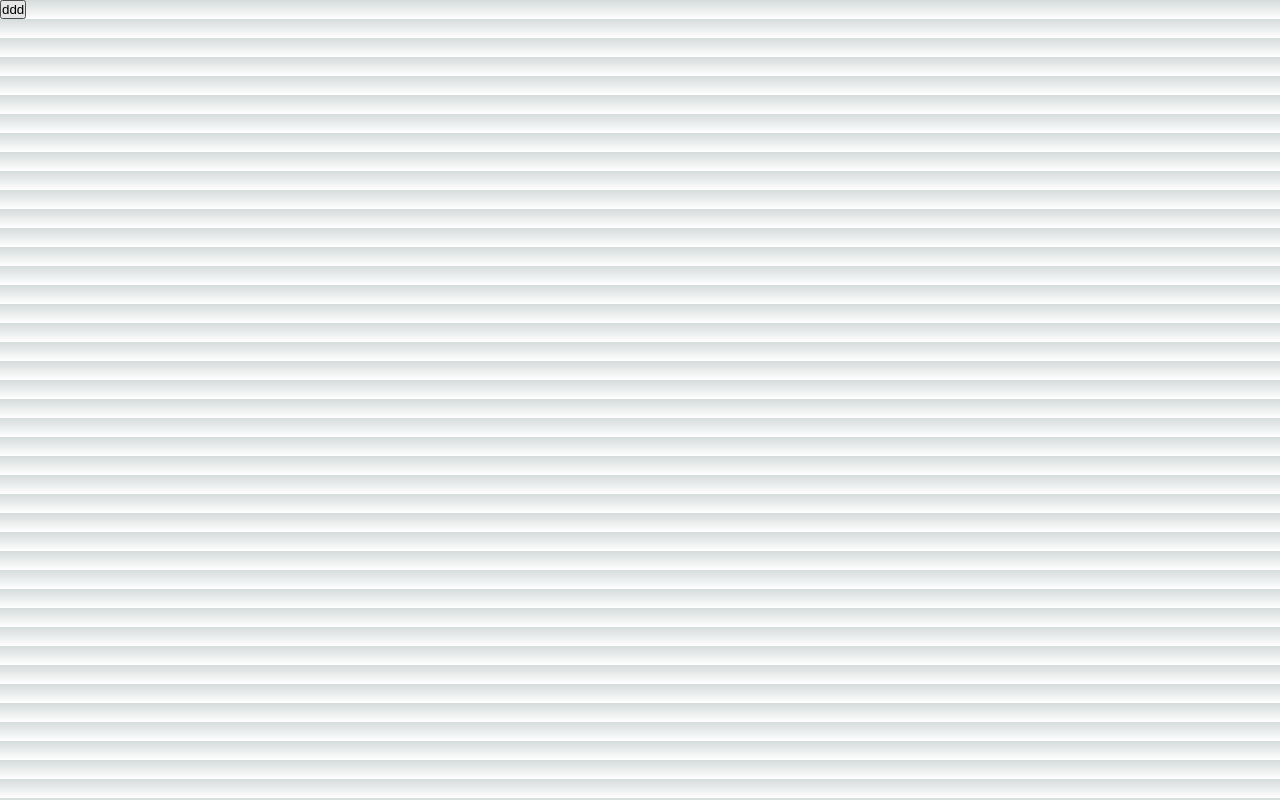
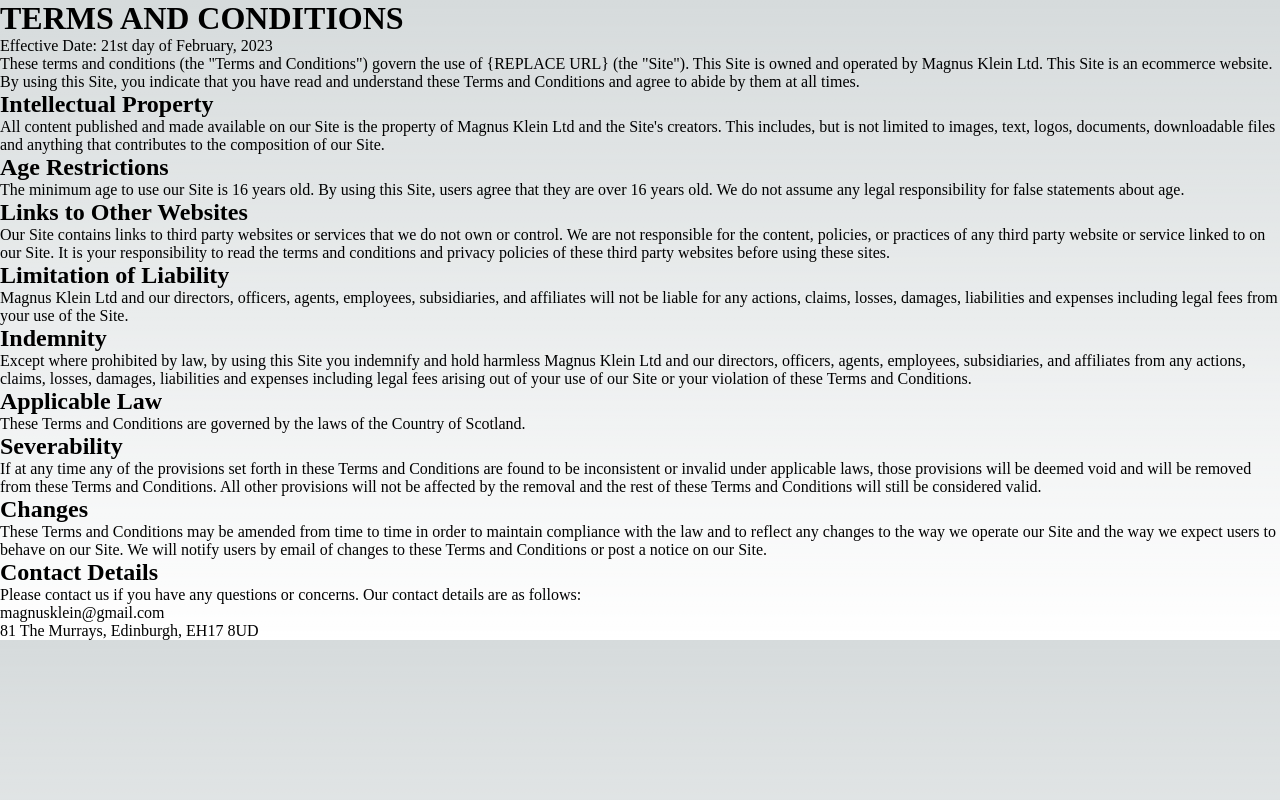
Before and after one commit to jaymagrob/beeper-timer, a Next.js app: page /terms-of-use in a window 1280 px wide. Before the commit this address had no page. Built offline with nearby package versions, Linux system fonts and the light colour scheme.

Commit message:
DEV-14, terms of service: added

```diff
--- /dev/null
+++ b/pages/terms-of-use.tsx
@@ -0,0 +1,84 @@
+export default function termsOfUse() {
+  return (
+    <>
+      <h1>TERMS AND CONDITIONS</h1>
+      <p>Effective Date: 21st day of February, 2023</p>
+      <p>
+        These terms and conditions (the &quot;Terms and Conditions&quot;) govern
+        the use of {"{REPLACE URL}"} (the &quot;Site&quot;). This Site
+        is owned and operated by Magnus Klein Ltd. This Site is an ecommerce
+        website.
+      </p>
+      <p>
+        By using this Site, you indicate that you have read and understand these
+        Terms and Conditions and agree to abide by them at all times.
+      </p>
+      <h2>Intellectual Property</h2>
+      <p>
+        All content published and made available on our Site is the property of
+        Magnus Klein Ltd and the Site&apos;s creators. This includes, but is not
+        limited to images, text, logos, documents, downloadable files and
+        anything that contributes to the composition of our Site.
+      </p>
+      <h2>Age Restrictions</h2>
+      <p>
+        The minimum age to use our Site is 16 years old. By using this Site,
+        users agree that they are over 16 years old. We do not assume any legal
+        responsibility for false statements about age.
+      </p>
+      <h2>Links to Other Websites</h2>
+      <p>
+        Our Site contains links to third party websites or services that we do
+        not own or control. We are not responsible for the content, policies, or
+        practices of any third party website or service linked to on our Site.
+        It is your responsibility to read the terms and conditions and privacy
+        policies of these third party websites before using these sites.
+      </p>
+      <h2>Limitation of Liability</h2>
+      <p>
+        Magnus Klein Ltd and our directors, officers, agents, employees,
+        subsidiaries, and affiliates will not be liable for any actions, claims,
+        losses, damages, liabilities and expenses including legal fees from your
+        use of the Site.
+      </p>
+      <h2>Indemnity</h2>
+      <p>
+        Except where prohibited by law, by using this Site you indemnify and
+        hold harmless Magnus Klein Ltd and our directors, officers, agents,
+        employees, subsidiaries, and affiliates from any actions, claims,
+        losses, damages, liabilities and expenses including legal fees arising
+        out of your use of our Site or your violation of these Terms and
+        Conditions.
+      </p>
+      <h2>Applicable Law</h2>
+      <p>
+        These Terms and Conditions are governed by the laws of the Country of
+        Scotland.
+      </p>
+      <h2>Severability</h2>
+      <p>
+        If at any time any of the provisions set forth in these Terms and
+        Conditions are found to be inconsistent or invalid under applicable
+        laws, those provisions will be deemed void and will be removed from
+        these Terms and Conditions. All other provisions will not be affected by
+        the removal and the rest of these Terms and Conditions will still be
+        considered valid.
+      </p>
+      <h2>Changes</h2>
+      <p>
+        These Terms and Conditions may be amended from time to time in order to
+        maintain compliance with the law and to reflect any changes to the way
+        we operate our Site and the way we expect users to behave on our Site.
+        We will notify users by email of changes to these Terms and Conditions
+        or post a notice on our Site.
+      </p>
+      <h2>Contact Details</h2>
+      <p>
+        Please contact us if you have any questions or concerns. Our contact
+        details are as follows:
+      </p>
+      <p>magnusklein@gmail.com</p>
+      <p>81 The Murrays, Edinburgh, EH17 8UD</p>
+    </>
+  );
+}
```
